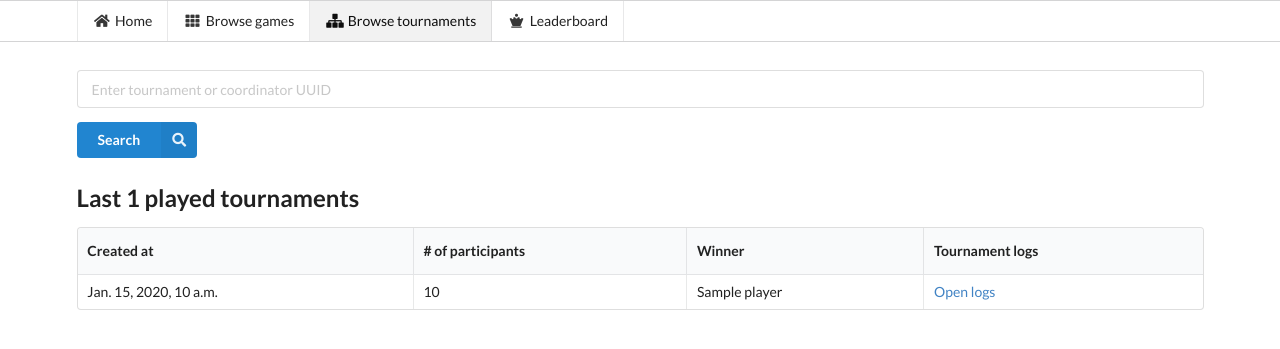
After one commit to tue-5ARA0-2021-Q3/poker-server-backend, a Django app: page /tournaments/ in a window 1280 px wide. The commit adds this page. Shown: the top 349 px of the page. Run offline with Django 3.2, Linux system fonts and the light colour scheme; tables that the repository leaves empty hold one stand-in row (values such as "Sample post"); some libraries are stand-ins or nearby versions.

Commit message:
fix(): tournament logs and small fix

```diff
--- a/backend/urls.py
+++ b/backend/urls.py
@@ -18,7 +18,7 @@ from django.shortcuts import redirect
 from django.contrib import admin
 from django.urls import path
 
-from pages.views import game_search_view, home_view, games_view, game_view, leaderboard_view, tournament_view
+from pages.views import game_search_view, home_view, games_view, game_view, leaderboard_view, tournament_search_view, tournament_view, tournaments_view
 from pages.api import game_counter
 
 urlpatterns = [
@@ -28,6 +28,8 @@ urlpatterns = [
     path('game/', game_search_view, name = 'game_search'),
     path('game/<str:game_id>/', game_view, name = 'game'),
     path('leaderboard/', leaderboard_view, name = 'leaderboard'),
+    path('tournaments/', tournaments_view, name = 'tournaments'),
+    path('tournament/', tournament_search_view, name = 'tournament_search'),
     path('tournament/<str:tournament_id>/', tournament_view, name = 'tournament'),
     path('admin/', admin.site.urls),
     path('logs/', include('log_viewer.urls')),
--- a/coordinator/kuhn/kuhn_coordinator.py
+++ b/coordinator/kuhn/kuhn_coordinator.py
@@ -315,7 +315,7 @@ class KuhnCoordinator(object):
 
                 game, winner, unlucky = self.play_duel(duel)
 
-                if winner == None or game.error != None:
+                if winner == None or game.error == None:
                     self.logger.warning('Unfinished game in the tournament with coordinator { self.id }. Choosing random winner.')
                     random_winner_token = random.choice(duel).token
                     winner = KuhnGameLobbyPlayer(random_winner_token, None, None)
@@ -329,6 +329,8 @@ class KuhnCoordinator(object):
 
             round = round + 1
 
+        Tournament.objects.filter(id = dbtournament.id).update(place1 = Player.objects.get(token = remaining_players[0].token))
+
         self.logger.info(f'We have a winner for a tournament: { self.id } - { remaining_players[0].token }')
 
         return
--- a/coordinator/models.py
+++ b/coordinator/models.py
@@ -172,6 +172,7 @@ class GameRound(models.Model):
 
 class Tournament(models.Model):
     id          = models.UUIDField(primary_key = True, default = uuid.uuid4, editable = False)
+    created_at  = models.DateTimeField(auto_now_add = True)
     coordinator = models.ForeignKey(GameCoordinator, on_delete = models.CASCADE, null = True)
     place1      = models.ForeignKey(Player, on_delete = models.CASCADE, null = True, related_name = 'places_1')
     place2      = models.ForeignKey(Player, on_delete = models.CASCADE, null = True, related_name = 'places_2')
--- a/pages/forms.py
+++ b/pages/forms.py
@@ -2,3 +2,6 @@ from django import forms
 
 class SearchGameForm(forms.Form):
     game_or_coordinator_id = forms.UUIDField()
+
+class SearchTournamentForm(forms.Form):
+    tournament_or_coordinator_id = forms.UUIDField()
--- /dev/null
+++ b/pages/templates/tournaments.html
@@ -0,0 +1,46 @@
+{% extends "base.html" %}
+
+{% block content %}
+    <div id="tournaments">
+
+        <div class="ui container">
+            <form class="ui form error" action="/tournament/" method="post">
+                {% csrf_token %}
+                <div class="field">
+                    <input id="id_tournament_or_coordinator_id" type="text" name="tournament_or_coordinator_id" placeholder="Enter tournament or coordinator UUID" value="{{ form.tournament_or_coordinator.value }}">
+                </div>
+                {% if form.tournament_or_coordinator_id.errors %}
+                    {% for error in form.tournament_or_coordinator_id.errors %}
+                        <div class="ui error message">
+                            <div class="header">UUID</div>
+                            <p>{{ error|escape}}</p>
+                        </div>
+                    {% endfor %}
+                {% endif %}
+                <button class="ui blue button right labeled icon" type="submit"><i class="search icon"></i>Search</button>
+            </form>
+
+        <div class="ui large header">Last {{ tournaments|length }} played tournaments</div>
+        <table class="ui celled compact table">
+            <thead>
+            <tr>
+                <th>Created at</th>
+                <th># of participants</th>
+                <th>Winner</th>
+                <th>Tournament logs</th>
+            </tr>
+            </thead>
+            <tbody>
+            {% for tournament in tournaments %}
+                <tr>
+                    <td data-label="created_at">{{ tournament.created_at }}</td>
+                    <td data-label="capacity">{{ tournament.capacity }}</td>
+                    <td data-label="place1">{{ tournament.place1.name|default_if_none:"--" }}</td>
+                    <td data-label="id"><a href="/tournament/{{ tournament.id }}" rel="noopener">Open logs</a></td>
+                </tr>
+            {% endfor %}
+            </tbody>
+        </table>
+        </div>
+    </div>
+{% endblock content %}
--- a/pages/templatetags/length_to_word.py
+++ b/pages/templatetags/length_to_word.py
@@ -12,11 +12,11 @@ def length_to_word(iterable):
     elif n == 4:
         return 'four'
     elif n == 8:
-        return 'eight'
+        return 'four'
     elif n == 16:
-        return 'sixteen'
+        return 'four'
     else:
-        return 'unsupported'
+        return 'four'
 
 @register.simple_tag
 def length_to_margin(iterable):
--- a/pages/views.py
+++ b/pages/views.py
@@ -6,7 +6,7 @@ from django.db.models import Q
 from django.http import HttpResponseRedirect
 from django.shortcuts import redirect
 
-from pages.forms import SearchGameForm
+from pages.forms import SearchGameForm, SearchTournamentForm
 
 # Create your views here.
 
@@ -19,6 +19,12 @@ def games_view(request, *args, **kwargs):
         'form': kwargs['form'] if 'form' in kwargs else SearchGameForm()
     })
 
+def tournaments_view(request, *args, **kwargs):
+    return render(request, "tournaments.html", {
+        'tournaments': Tournament.objects.all().order_by('-created_at')[:50],
+        'form': kwargs['form'] if 'form' in kwargs else SearchTournamentForm()
+    })
+
 def game_search_view(request, *args, **kwargs):
     if request.method == 'POST':
         form = SearchGameForm(request.POST)
@@ -28,6 +34,16 @@ def game_search_view(request, *args, **kwargs):
             return HttpResponseRedirect(f'/game/{ id }/')
         return games_view(request, form = form)
     return HttpResponseRedirect("/games/")
+
+def tournament_search_view(request, *args, **kwargs):
+    if request.method == 'POST':
+        form = SearchTournamentForm(request.POST)
+        # check whether it's valid:
+        if form.is_valid():
+            id = form.cleaned_data['tournament_or_coordinator_id']
+            return HttpResponseRedirect(f'/tournament/{ id }/')
+        return tournaments_view(request, form = form)
+    return HttpResponseRedirect("/tournaments/")
 
 
 def game_view(request, *args, **kwargs):
--- a/templates/navbar.html
+++ b/templates/navbar.html
@@ -7,6 +7,9 @@
           <a class="item {% if url_name == 'games' or url_name == 'game' %} active {% endif %}" href="{% url 'games' %}">
             <i class="grid layout icon"></i> Browse games
           </a>
+          <a class="item  {% if url_name == 'tournaments' %} active {% endif %}" href="{% url 'tournaments' %}">
+            <i class="sitemap icon"></i> Browse tournaments
+          </a>
           <a class="item  {% if url_name == 'leaderboard' %} active {% endif %}" href="{% url 'leaderboard' %}">
             <i class="chess queen icon"></i> Leaderboard
           </a>
```
